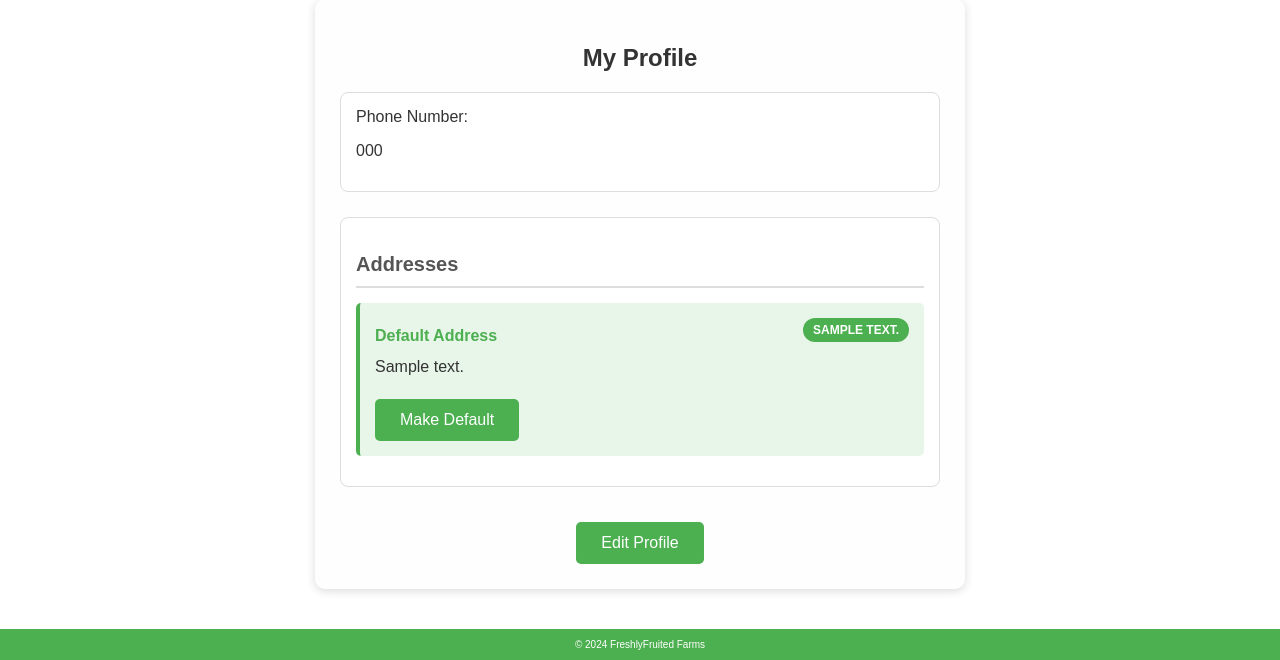
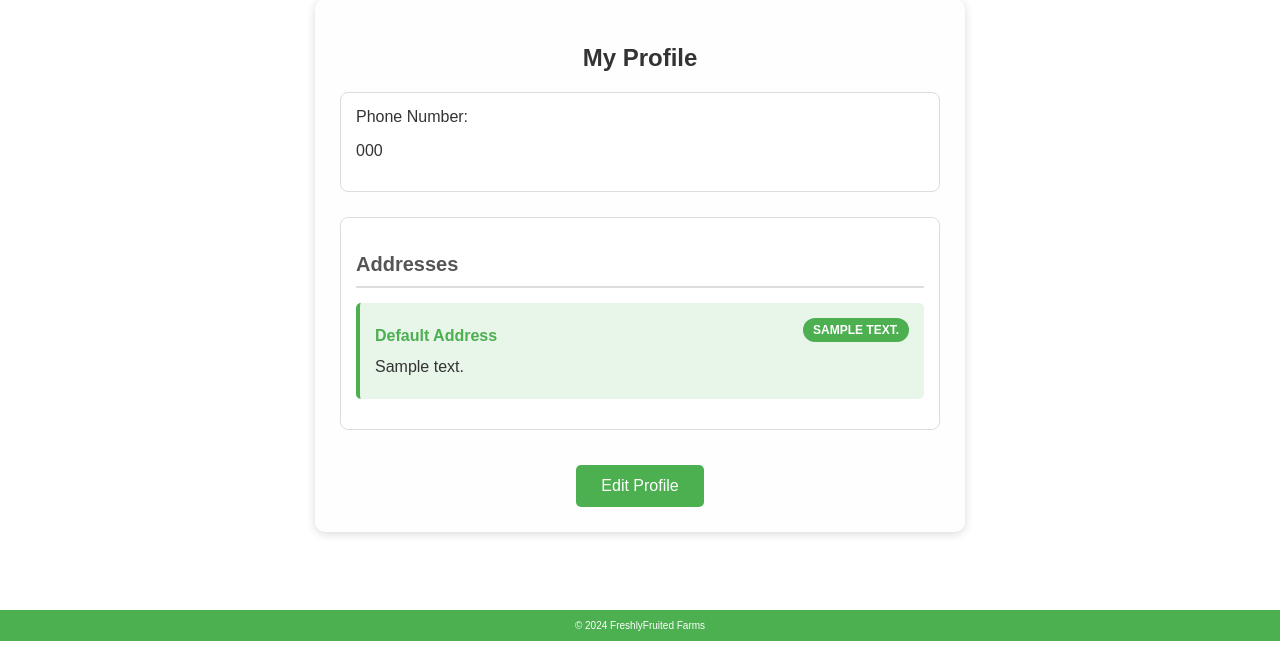
Before and after one commit to phaneendra218/Farm, a Flask app: page /profile in a window 1280 px wide. Shown: the part 159-819 px from the top of the page. Run offline with Flask 3, Linux system fonts and the light colour scheme; the visitor is signed in with stand-in values (Sample User, id 1); tables that the repository leaves empty hold one stand-in row (values such as "Sample post").

Commit message:
address profile1

```diff
--- a/app.py
+++ b/app.py
@@ -363,19 +363,7 @@ def edit_profile():
     user = User.query.get(session['user_id'])
 
     if request.method == 'POST':
-        if request.json and request.json.get('make_default'):  # Handle AJAX make default request
-            address_id = request.json.get('address_id')
-            address = Address.query.get(address_id)
-            if address and address.user_id == user.id:
-                # Clear other default addresses
-                for addr in user.addresses:
-                    addr.is_default = False
-                address.is_default = True
-                db.session.commit()
-                return '', 200  # Success response
-            return '', 400  # Bad request
-
-        # Handle regular form submission
+        # Update phone number
         user.phone_number = request.form.get('phone_number')
         if request.form['password']:
             user.password = request.form['password']
@@ -414,18 +402,19 @@ def edit_profile():
         flash('Profile updated successfully!', 'success')
         return redirect(url_for('profile'))
 
+    # Pass 'enumerate' explicitly to the template context
     return render_template('edit_profile.html', user=user, enumerate=enumerate)
 
 @app.route('/delete_address/<int:address_id>', methods=['POST'])
 def delete_address(address_id):
     address = Address.query.get(address_id)
     if address and address.user_id == session['user_id']:
-        if address.is_default:
-            return 'Cannot delete the default address.', 400
         db.session.delete(address)
         db.session.commit()
-        return '', 200  # Success response
-    return 'Address not found or unauthorized.', 400
+        flash('Address deleted successfully!', 'success')
+    else:
+        flash('Address not found or unauthorized.', 'danger')
+    return redirect(url_for('edit_profile'))
 
 if __name__ == '__main__':
     with app.app_context():
--- a/templates/profile.html
+++ b/templates/profile.html
@@ -77,7 +77,6 @@
         border-left: 4px solid #ccc;
         padding: 10px;
         border-radius: 5px;
-        position: relative;
     }
 
     .profile-container button {
@@ -99,32 +98,6 @@
         text-decoration: none;
         display: inline-block;
         text-align: center;
-    }
-
-    .action-buttons {
-        margin-top: 10px;
-    }
-
-    .action-buttons button {
-        margin-right: 10px;
-    }
-
-    .btn-danger {
-        background-color: #f44336;
-        color: white;
-    }
-
-    .btn-danger:hover {
-        background-color: #d32f2f;
-    }
-
-    .btn-secondary {
-        background-color: #bbb;
-        color: white;
-    }
-
-    .btn-secondary:hover {
-        background-color: #999;
     }
 
     @media (max-width: 768px) {
@@ -163,9 +136,6 @@
                     <span class="badge">{{ default_address.address_type }}</span>
                     <p><strong>Default Address</strong></p>
                     <p>{{ default_address.address }}</p>
-                    <div class="action-buttons">
-                        <button class="btn-secondary" onclick="setDefault({{ default_address.id }})">Make Default</button>
-                    </div>
                 </div>
                 {% endif %}
 
@@ -174,10 +144,6 @@
                 <div class="address-section non-default-address">
                     <p><strong>{{ address.address_type }}</strong></p>
                     <p>{{ address.address }}</p>
-                    <div class="action-buttons">
-                        <button class="btn-secondary" onclick="setDefault({{ address.id }})">Make Default</button>
-                        <button class="btn-danger" onclick="deleteAddress({{ address.id }})">Delete</button>
-                    </div>
                 </div>
                 {% endfor %}
             {% else %}
@@ -194,44 +160,4 @@
     </div>
 </div>
 
-<script>
-    function deleteAddress(addressId) {
-        if (confirm("Are you sure you want to delete this address?")) {
-            fetch(`/delete_address/${addressId}`, {
-                method: 'POST',
-                headers: {
-                    'Content-Type': 'application/json',
-                },
-                credentials: 'same-origin'
-            }).then(response => {
-                if (response.ok) {
-                    location.reload();
-                } else {
-                    alert('Failed to delete address.');
-                }
-            });
-        }
-    }
-
-    function setDefault(addressId) {
-        fetch('/edit_profile', {
-            method: 'POST',
-            headers: {
-                'Content-Type': 'application/json',
-            },
-            body: JSON.stringify({
-                address_id: addressId,
-                set_default: true
-            }),
-            credentials: 'same-origin'
-        }).then(response => {
-            if (response.ok) {
-                location.reload();
-            } else {
-                alert('Failed to set default address.');
-            }
-        });
-    }
-</script>
-
 {% endblock %}
```
